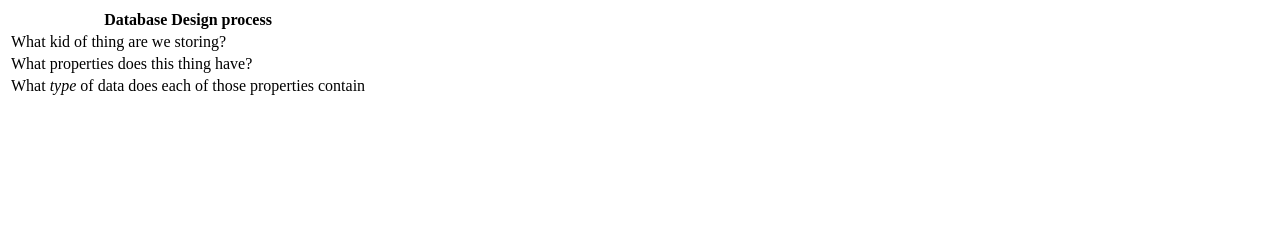
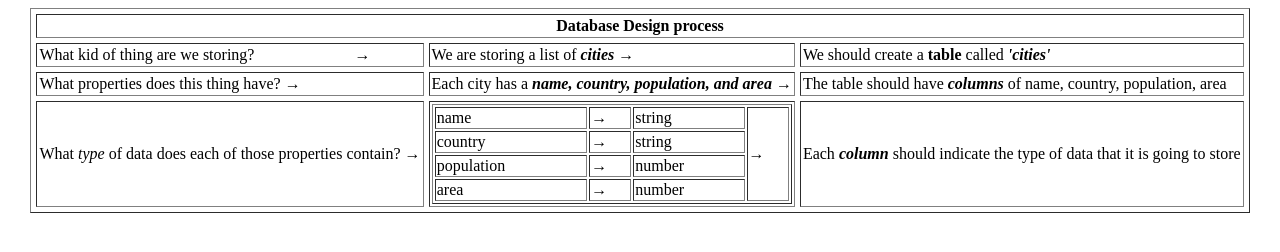
Before and after one commit to mamadou681/SQL-Notes, a plain HTML site: page index.html in a window 1280 px wide. Drawn offline with Linux system fonts and the light colour scheme.

Commit message:
add info in the table

```diff
--- a/index.html
+++ b/index.html
@@ -8,18 +8,52 @@
 </head>
 <body>
     <div>
-        <table>
+        <table border="1" cellpadding="2" cellspacing="5" align="center">
             <tr>
-                <th>Database Design process</th>
+                <th colspan="3">Database Design process</th>
             </tr>
             <tr>
-                <td>What kid of thing are we storing?</td>
+                <td>What kid of thing are we storing? &nbsp; &nbsp; &nbsp; &nbsp; &nbsp; &nbsp; &nbsp; &nbsp; &nbsp; &nbsp; &nbsp; &nbsp; &rarr;</td>
+                <td>We are storing a list of <strong><i>cities</i></strong>   &rarr;</td>
+                <td>We should create a <strong>table</strong> called <strong><i>'cities'</i></strong></td>
             </tr>
             <tr>
-                <td>What properties does this thing have?</td>
+                <td>What properties does this thing have? &rarr;</td>
+                <td>Each city has a <strong><i>name,</i></strong> <strong><i>country, </i></strong>
+                    <strong><i>population, </i></strong> <strong><i>and area</i></strong> &rarr; </td>
+                <td>The table should have <strong><i>columns</i></strong> of name, country, population, area</td>
+
             </tr>
             <tr>
-                <td>What <i>type</i> of data does each of those properties contain</td>
+                <td>What <i>type</i> of data does each of those properties contain? &rarr;</td>
+                <td>
+                    <table border="1" width="360" align="center">
+                        <tr>
+                            <td>name</td>
+                            <td>&rarr;</td>
+                            <td>string</td>
+                            <td rowspan="4">&rarr;</td>
+
+                        </tr>
+                        <tr>
+                            <td>country</td>
+                            <td>&rarr;</td>
+                            <td>string</td>
+                        </tr>
+                        <tr>
+                            <td>population</td>
+                            <td>&rarr;</td>
+                            <td>number</td>
+                        </tr>
+                        <tr>
+                            <td>area</td>
+                            <td>&rarr;</td>
+                            <td>number</td>
+
+                        </tr>
+                    </table>
+                </td>
+                <td>Each <strong><i>column</i></strong> should indicate the type of data that it is going to store</td>
             </tr>
         </table>
     </div>
```
